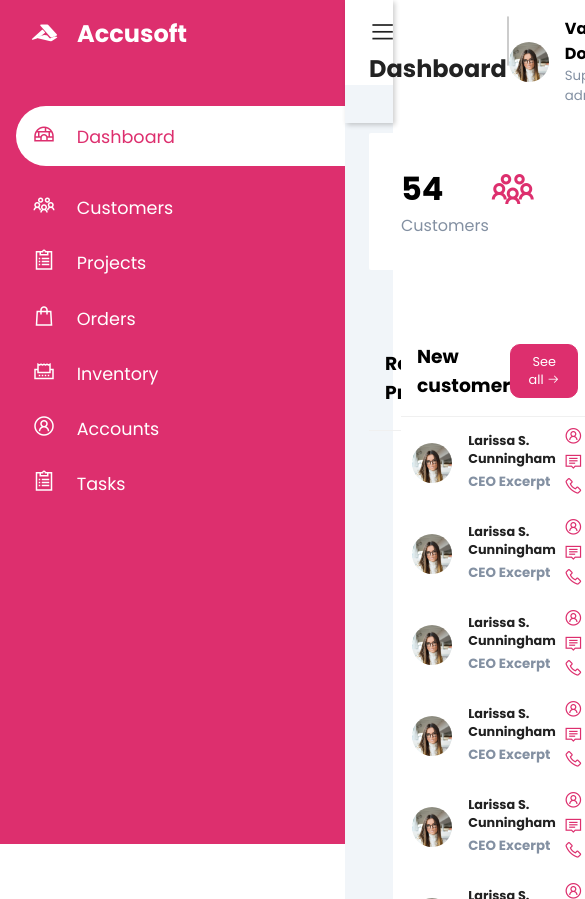
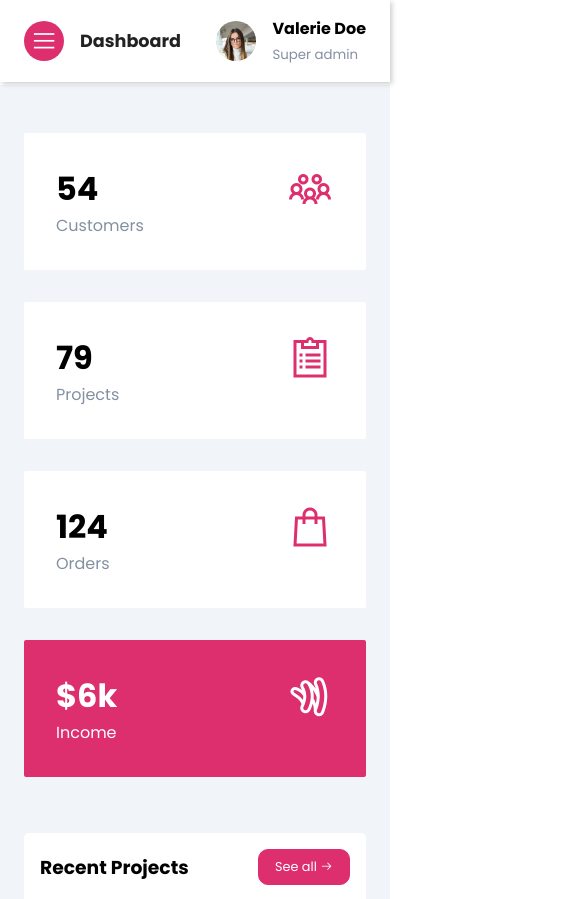
Before and after one commit to thegleidstones/accusoft-admin, a plain HTML site: page index.html in a window 390 px wide. Shown: the top 899 px of the page, 585 px wide, since content can reach past the window. Drawn offline with nearby package versions, Linux system fonts and the light colour scheme.

Commit message:
responsive styles

```diff
--- a/index.html
+++ b/index.html
@@ -4,7 +4,7 @@
 <head>
 	<meta charset="UTF-8">
 	<meta http-equiv="X-UA-Compatible" content="IE=edge">
-	<meta name="viewport" content="width=device-width, initial-scale=1.0">
+	<meta name="viewport" content="width=device-width, initial-scale=1, maximum-scale=1">
 	<link rel="preconnect" href="https://fonts.gstatic.com">
 	<link
 		href="https://fonts.googleapis.com/css2?family=Poppins:ital,wght@0,100;0,200;0,400;0,500;0,700;1,100;1,400;1,500&display=swap"
@@ -17,9 +17,10 @@
 </head>
 
 <body>
+	<input type="checkbox" name="nav-toggle" id="nav-toggle">
 	<div class="sidebar">
 		<div class="sidebar-brand">
-			<h2><span class="lab la-accusoft"></span> Accusoft</h2>
+			<h2><span class="lab la-accusoft"></span> <span>Accusoft</span> </h2>
 		</div>
 		<div class="sidebar-menu">
 			<ul>
@@ -58,7 +59,7 @@
 	<div class="main-content">
 		<header>
 			<h2>
-				<label for="">
+				<label for="nav-toggle">
 					<span class="las la-bars"></span>
 				</label>
 				Dashboard
--- a/styles.css
+++ b/styles.css
@@ -21,6 +21,7 @@
     height: 100%;
     background: var(--main-color);
     z-index: 100;
+    transition: width 300ms;
 }
 
 .sidebar-brand {
@@ -65,11 +66,41 @@
     padding-right: 1rem;
 }
 
+#nav-toggle:checked + .sidebar {
+    width: 70px;
+}
+
+#nav-toggle:checked + .sidebar .sidebar-brand,
+#nav-toggle:checked + .sidebar li {
+    padding-left: 1rem;
+    text-align: center;
+}
+
+#nav-toggle:checked + .sidebar li a {
+    padding-left: 0rem;
+}
+
+#nav-toggle:checked + .sidebar .sidebar-brand h2 span:last-child,
+#nav-toggle:checked + .sidebar li a span:last-child {
+    display: none;
+}
+
+#nav-toggle:checked ~ .main-content {
+    margin-left: 70px;
+}
+
+#nav-toggle:checked ~ .main-content header {
+    width: calc(100% - 70px);
+    left: 70px;
+}
+
 .main-content {
+    transition: margin-left 300ms;
     margin-left: 345px;
 }
 
 header {
+    background: #fff;
     display: flex;
     justify-content: space-between;
     padding: 1rem 1.5rem;
@@ -79,6 +110,11 @@ header {
     width: calc(100% - 345px);
     top: 0;
     z-index: 100;
+    transition: left 300ms;
+}
+
+#nav-toggle {
+    display: none;
 }
 
 header h2 {
@@ -283,3 +319,129 @@ tr td:last-child {
     margin-left: 0.5rem;
     color: var(--main-color);
 }
+
+@media only screen and (max-width: 1200px) {
+
+    .sidebar {
+        width: 70px;
+    }
+
+    .sidebar .sidebar-brand,
+    .sidebar li {
+        padding-left: 1rem;
+        text-align: center;
+    }
+
+    .sidebar li a {
+        padding-left: 0rem;
+    }
+
+    .sidebar .sidebar-brand h2 span:last-child,
+    .sidebar li a span:last-child {
+        display: none;
+    }
+
+    .main-content {
+        margin-left: 70px;
+    }
+
+    .main-content header {
+        width: calc(100% - 70px);
+        left: 70px;
+    }
+}
+
+@media only screen and (max-width: 960px) {
+    .cards {
+        grid-template-columns: repeat(3, 1fr);
+    }
+
+    .recent-grid {
+        grid-template-columns: 60% 40%;
+    }
+}
+
+@media only screen and (max-width: 768px) {
+    .cards {
+        grid-template-columns: repeat(2, 1fr);
+    }
+
+    .recent-grid {
+        grid-template-columns: 100%;
+    }
+
+    .search-wrapper {
+        display: none;
+    }
+
+    /* Vamos pensar em uma resolução menor aki tipo max-width: 600px*/
+    .sidebar {
+        left: -100% !important;
+    }
+
+    header h2 {
+        font-size: 1.1rem;
+        display: flex;
+        align-items: center;
+    }
+
+    header h2 label {
+        display: inline-block;
+        background: var(--main-color);
+        padding-right: 0rem;
+        margin-right: 1rem;
+        height: 40px;
+        width: 40px;
+        border-radius: 50%;
+        color: #fff;
+        display: flex;
+        align-items: center;
+        justify-content: center;
+    }
+
+    header h2 span {
+        text-align: center;
+        padding-right: 0rem;
+    }
+
+    .main-content {
+        width: 100%;
+        margin-left: 0rem;
+    }
+
+    header {
+        width: 100% !important;
+        left: 0 !important;
+    }
+
+    #nav-toggle:checked + .sidebar {
+        left: 0 !important;
+        z-index: 100;
+        width: 345px;
+    }
+
+    #nav-toggle:checked + .sidebar .sidebar-brand,
+    #nav-toggle:checked + .sidebar li {
+        padding-left: 2rem;
+        text-align: left;
+    }
+
+    #nav-toggle:checked + .sidebar li a {
+        padding-left: 1rem;
+    }
+
+    #nav-toggle:checked + .sidebar .sidebar-brand h2 span:last-child,
+    #nav-toggle:checked + .sidebar li a span:last-child {
+        display: inline;
+    }
+
+    #nav-toggle:checked ~ .main-content {
+        margin-left: 0rem !important;
+    }
+}
+
+@media only screen and (max-width: 560px) {
+    .cards {
+        grid-template-columns: 100%;
+    }
+}
```
